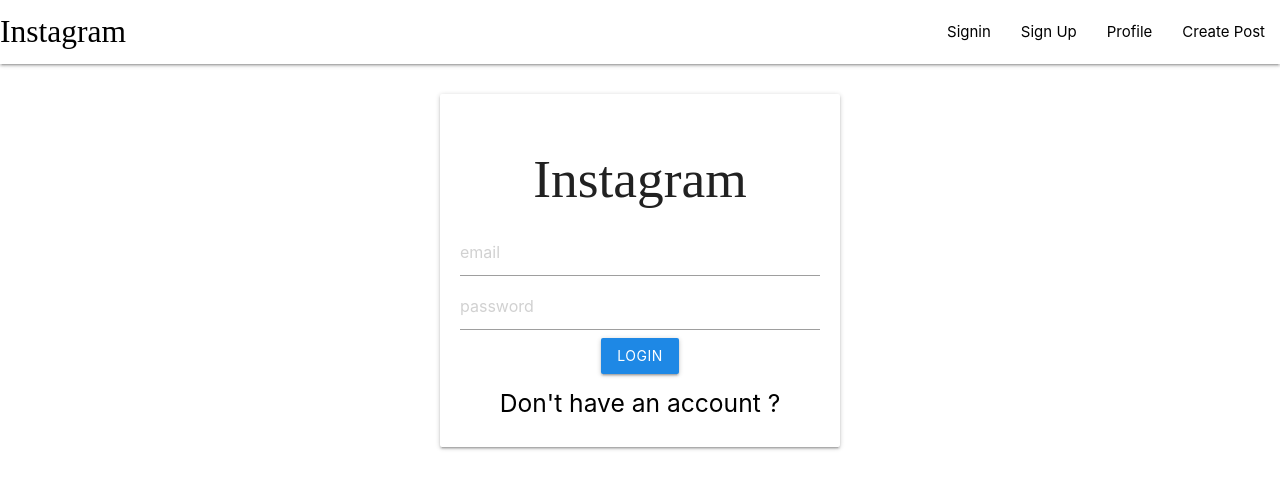
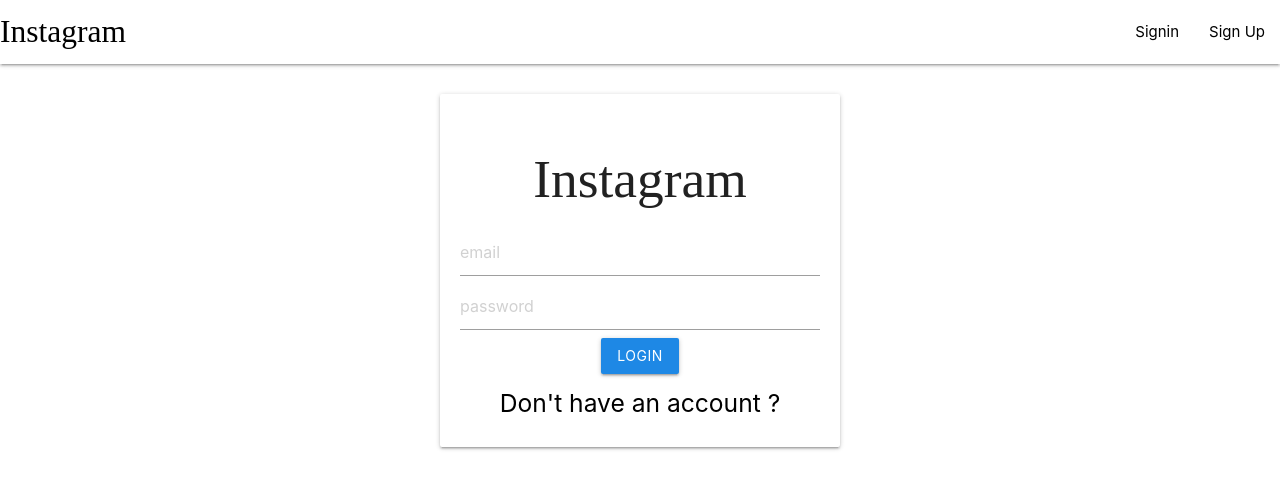
Before and after one commit to nazmuluzzal/travel-diaries-social-site, a React (Create React App) app: page /signin in a window 1280 px wide. Shown: the top 488 px of the page. Built offline with nearby package versions, Linux system fonts and the light colour scheme; a web font is replaced by a local one.

Commit message:
changed navigation to home screen

```diff
--- a/src/components/Navbar/Navbar.js
+++ b/src/components/Navbar/Navbar.js
@@ -1,15 +1,28 @@
-import React from 'react';
-import {Link} from 'react-router-dom'
+import React, { useContext } from 'react';
+import { Link } from 'react-router-dom'
+import { UserContext } from '../../App'
 const Navbar = () => {
+  const { state, dispatch } = useContext(UserContext)
+  const renderList = () => {
+    if (state) {
+      return [
+        <li><Link to="/profile">Profile</Link></li>,
+        <li><Link to="/create">Create Post</Link></li>
+      ]
+    }
+    else {
+      return [
+        <li><Link to="/signin">Signin</Link></li>,
+        <li><Link to="/signup">Sign Up</Link></li>
+      ]
+    }
+  }
   return (
     <nav>
-        <div className="nav-wrapper white" style={{ color:"black"}}>
-          <Link to="/" className="brand-logo left">Instagram</Link>
+      <div className="nav-wrapper white" style={{ color: "black" }}>
+        <Link to={state?"/":"/signin"} className="brand-logo left">Instagram</Link>
         <ul id="nav-mobile" className="right">
-            <li><Link to="/signin">Signin</Link></li>
-            <li><Link to="/signup">Sign Up</Link></li>
-            <li><Link to="/profile">Profile</Link></li>
-            <li><Link to="/create">Create Post</Link></li>
+          {renderList()}
         </ul>
       </div>
     </nav>
```
Lines whose indentation alone changed are shown as unchanged.
